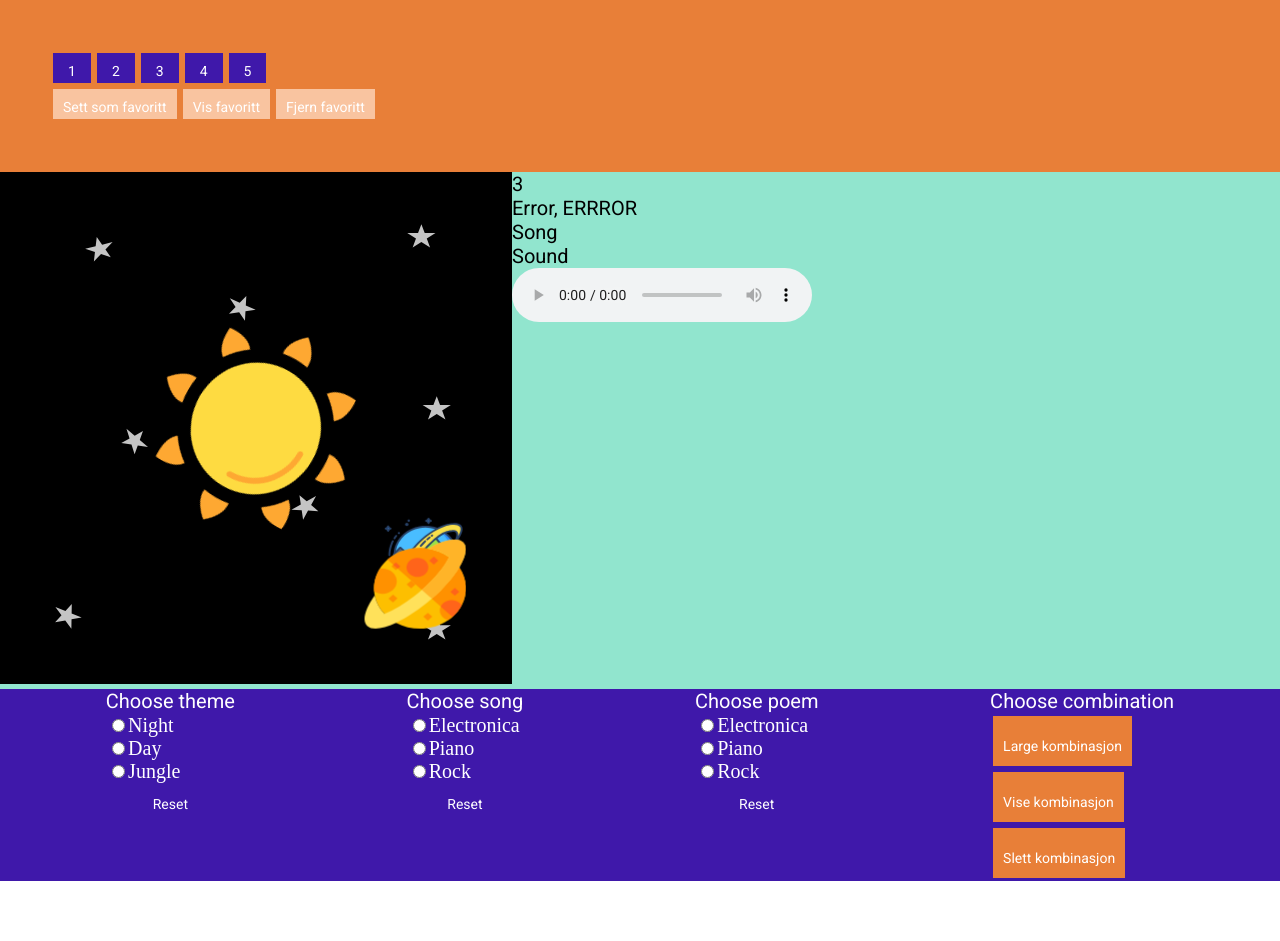
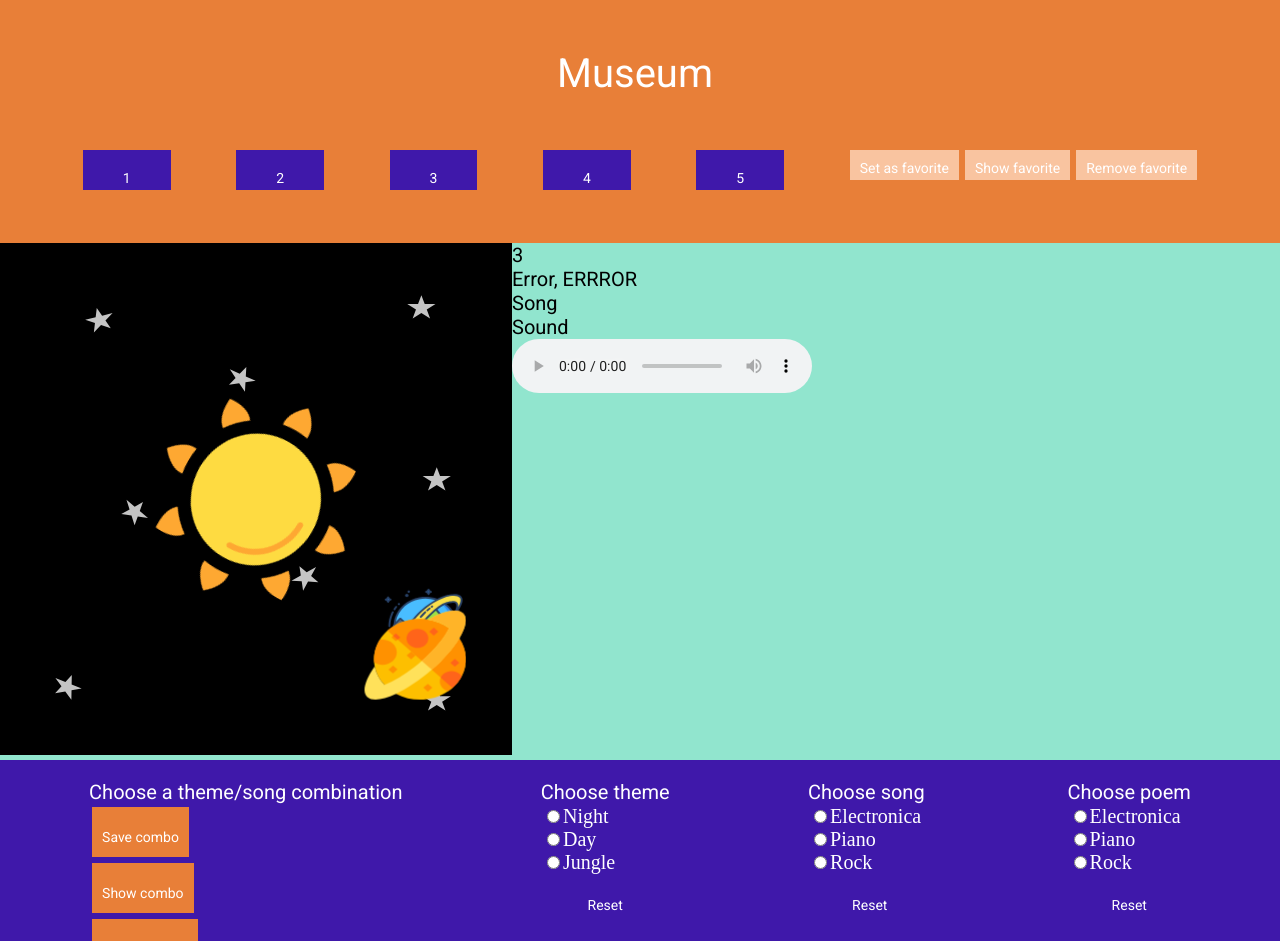
Before and after one commit to giskenf/it2810-prosjekt-2, a React (Create React App) app in the folder my-app/: page / in a window 1280 px wide. Shown: the top 941 px of the page. Before the commit the page ends 881 px from the top, so only its background shows below. Built offline with nearby package versions, Linux system fonts and the light colour scheme; no server answers.

Commit message:
Fix layout in header and footer #5

```diff
--- a/my-app/src/components/Art.css
+++ b/my-app/src/components/Art.css
@@ -1,6 +1,7 @@
 .pictures{
     display: flex;
     flex-direction: row;
+    padding: 0;
 }
 
 @keyframes moveBird {
--- a/my-app/src/components/Footer.css
+++ b/my-app/src/components/Footer.css
@@ -1,7 +1,7 @@
 .BackgroundFooter{
     margin: 0;
     background-color: var(--sec-purple-color);
-    padding: 0 20px;
+    padding: 20px 20px;
     color: white;
     display: flex;
     flex-flow: row wrap;
--- a/my-app/src/components/Footer.tsx
+++ b/my-app/src/components/Footer.tsx
@@ -16,6 +16,9 @@ export const Footer: React.FC<footerProps> = (props: footerProps) => {
     return (
         <>
             <div className = "BackgroundFooter" id={themeProvider.selectedTheme}>
+                <div>Choose a theme/song combination
+                    <SessionStore/>
+                </div>
                 <div >Choose theme
                     <ThemeButton/>
                 </div>
@@ -25,9 +28,6 @@ export const Footer: React.FC<footerProps> = (props: footerProps) => {
                 <div>Choose poem
                     <Button changePoem={props.changePoem}/>
                 </div>
-                <div>Choose combination
-                    <SessionStore/>
-                </div>
             </div>
         </>
     );
--- a/my-app/src/components/Header.css
+++ b/my-app/src/components/Header.css
@@ -1,10 +1,12 @@
 .Background{
     margin: 0;
     background-color: var(--sec-orange-color);
-    padding: 0 50px;
+    padding: 50px 50px;
     color: white;
     display: flex;
     flex-direction: row;
+    justify-content: space-around;
+    flex-wrap: wrap;
 }
 .Background#nightTheme{
     background-image: url("../svg/night_sky.jpg");
@@ -19,7 +21,6 @@
 .NavArea{
     margin: 0;
     padding: 50px 0;
-
 }
 
 .Nav{
@@ -33,8 +34,11 @@
 
 
 .Headline{
+    font-family: 'Roboto', sans-serif;
+    font-size: var(--font-huge);
     width: 100%;
-    font-family: 'Roboto', sans-serif;
+    text-align: center;
+    padding: 0px 10px 50px 0px;
 }
 .break {
     flex-basis: 100%;
--- a/my-app/src/components/Header.tsx
+++ b/my-app/src/components/Header.tsx
@@ -11,14 +11,9 @@ export const Header: React.FC = () => {
     return (
        <>
            <div className = "Background" id={themeProvider.selectedTheme}>
-               <div className = "NavArea">
-                   {/*<a className = "Logo" >Tittel</a>
-                    <div className="break"></div>
-                    <nav className="Nav">
-                    </nav>*/}
-                   <TabsBar/>
-                   <Store/>
-               </div>
+               <div className = "Headline">Museum</div>
+               <TabsBar/>
+               <Store/>
            </div>
        </>
 );
--- a/my-app/src/components/Middlepage.tsx
+++ b/my-app/src/components/Middlepage.tsx
@@ -17,8 +17,7 @@ export const Middlepage: React.FC<MiddlepageProps> = (props:MiddlepageProps) =>
     return(
         <>
             <div className="Middlepage" id={themeProvider.selectedTheme}>
-
-                <div className="Picture">
+                <div className="Pictures">
                     <Art/>
                 </div>
                 <div className="Kol2">
--- a/my-app/src/components/SessionStore.tsx
+++ b/my-app/src/components/SessionStore.tsx
@@ -36,13 +36,13 @@ export function SessionStore(props: any){
     return(
         <>
             <div>
-                <button className="buttons"  onClick={()=>setValue(true)}>Large kombinasjon</button>
+                <button className="buttons"  onClick={()=>setValue(true)}>Save combo</button>
             </div>
             <div>
-                <button className="buttons"  onClick={()=>setValue2(true)}>Vise kombinasjon</button>
+                <button className="buttons"  onClick={()=>setValue2(true)}>Show combo</button>
             </div>
             <div>
-                <button className="buttons"  onClick={()=>removeStorage()}>Slett kombinasjon</button>
+                <button className="buttons"  onClick={()=>removeStorage()}>Delete combo</button>
             </div>
         </>
     )
--- a/my-app/src/components/Store.tsx
+++ b/my-app/src/components/Store.tsx
@@ -33,13 +33,13 @@ export function Store(props: any){
         <>
             <nav>
                 <button className="StoreButton"  value={"Sett som favoritt"} onClick={()=>setValue(true)}>
-                    Sett som favoritt</button>
+                    Set as favorite</button>
 
                 <button className="StoreButton"  value={"Vis favoritt"} onClick={()=>setValue2(true)}>
-                    Vis favoritt</button>
+                    Show favorite</button>
 
                 <button className="StoreButton"  value={"Fjern favoritt"} onClick={()=>removeFav()}>
-                    Fjern favoritt</button>
+                    Remove favorite</button>
             </nav>
         </>
     )
--- a/my-app/src/components/TabsBar.css
+++ b/my-app/src/components/TabsBar.css
@@ -4,7 +4,8 @@
     background-color: var(--sec-purple-color);
     border: none;
     color: white;
-    padding: 10px 15px;
+    padding: 20px 40px 20px 40px ;
     margin: 3px 3px 3px 3px;
     height: 30px;
+
 }
```
